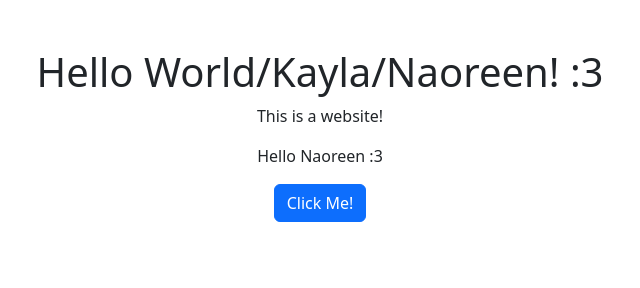
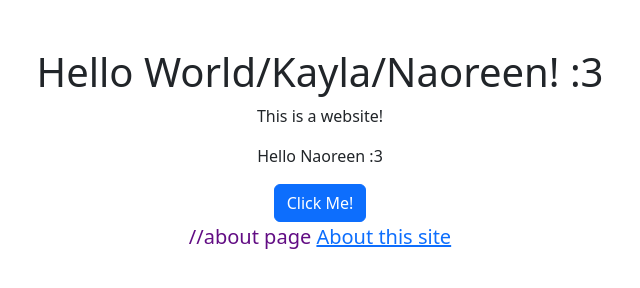
Before and after one commit to kNaoreen/tarot-learner, a plain HTML site: page index.html in a window 1280 px wide. Shown: the whole page, without its empty margins (320-960 px from the left). Drawn offline with nearby package versions, Linux system fonts and the light colour scheme.

Commit message:
adding about page

```diff
--- a/index.html
+++ b/index.html
@@ -11,6 +11,9 @@
         <p>This is a website!</p>
         <p>Hello Naoreen :3</p>
         <button class="btn btn-primary" id="clickMeButton" type="button">Click Me!</button>
+        <p style="font-size: 20px; color:#620d84;"> //about page
+            <a href="/Users/kaylamclaughlin/Desktop/Nerd Stuffs/tarot-learner/about.html">About this site</a>
+            </p>
     </div>
 
 </body>
```
Also changed, not shown: about.html (added, +7 -0 lines).
